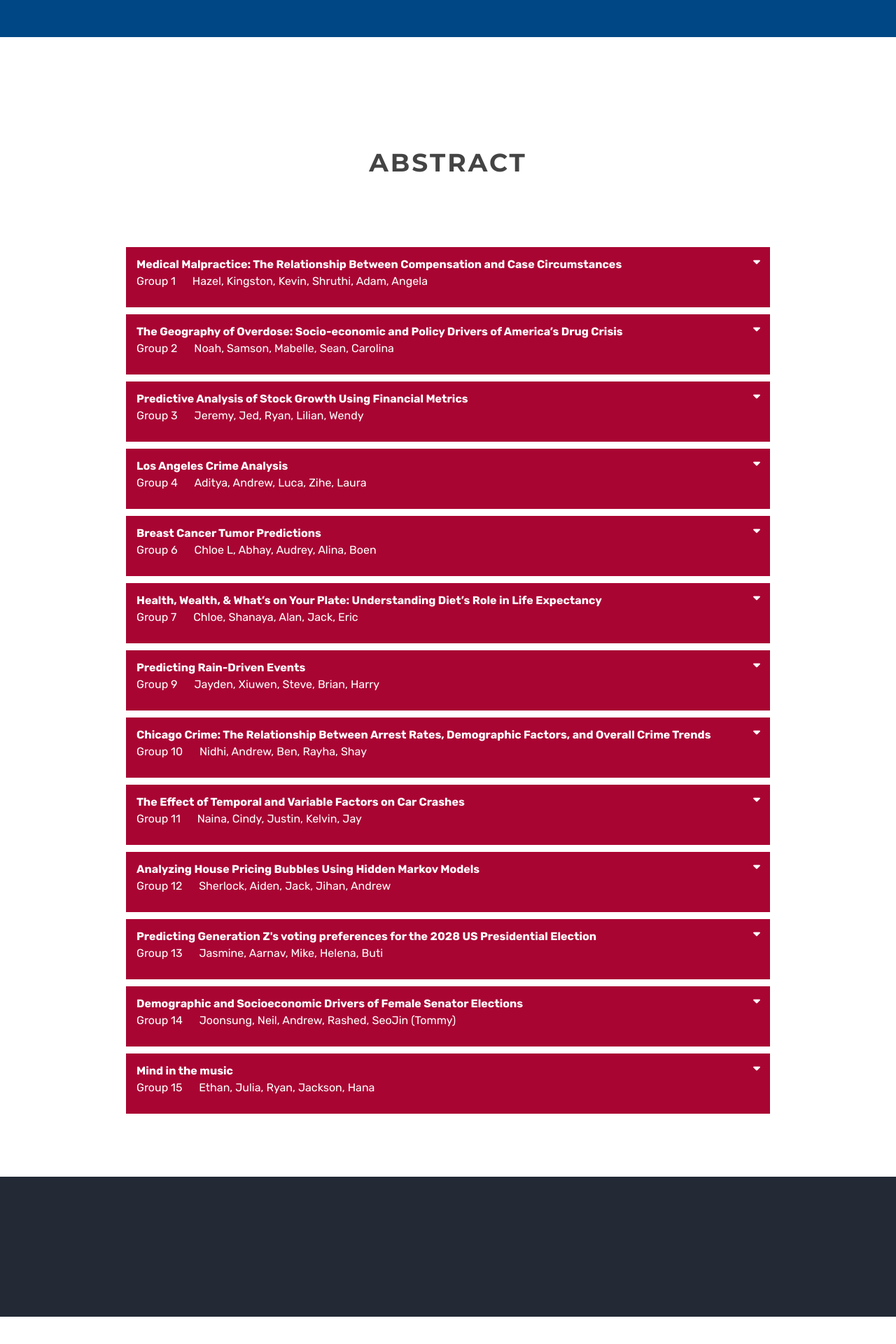
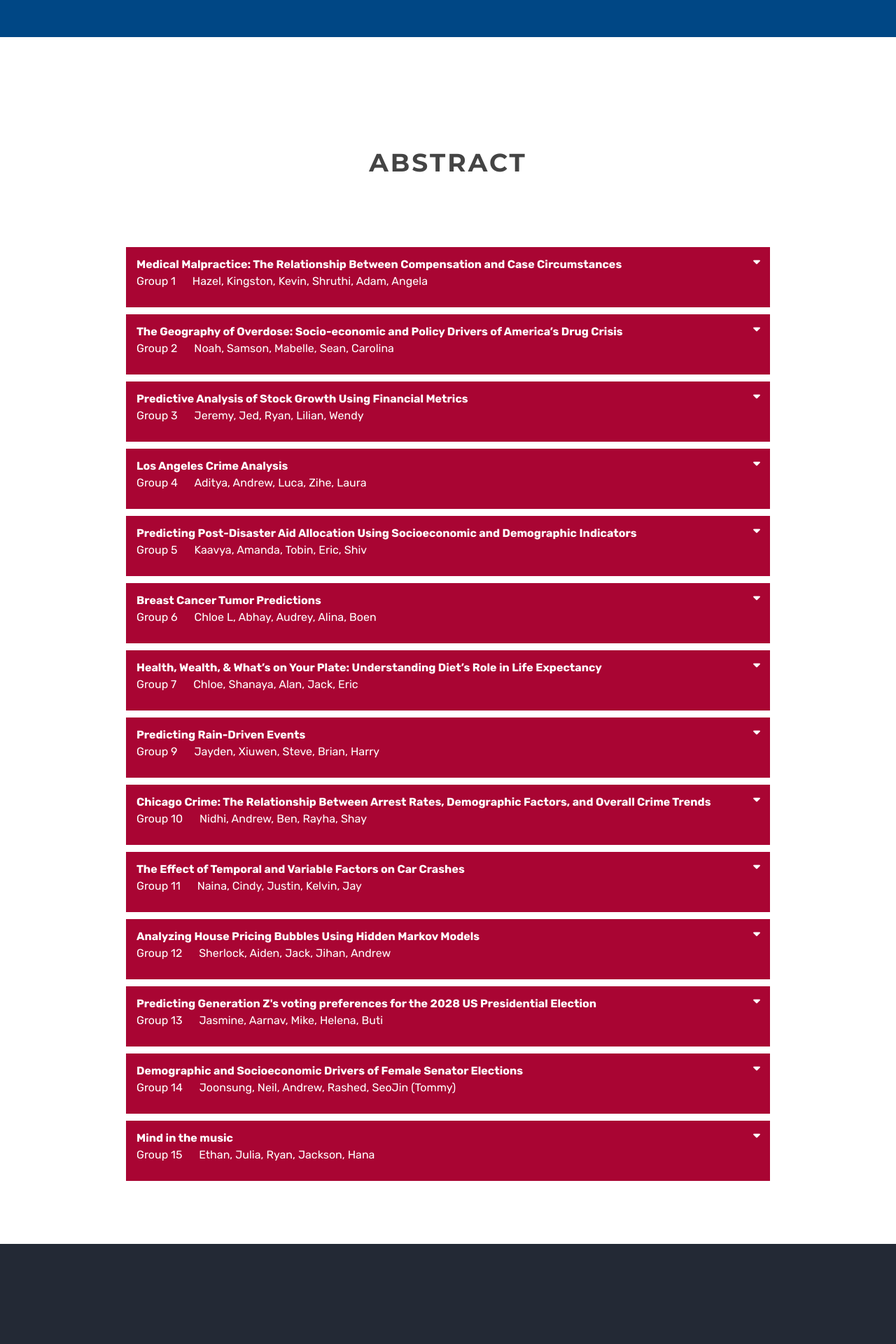
Before and after one commit to cccfran/modern-data-mining, a Jekyll site: the page built from dsl10.html, in a window 1280 px wide. Shown: the part 1804-3724 px from the top of the page at 70% size. Built offline with Jekyll 4.4.1, drawn with Linux system fonts in a browser that asks for light colours; some of the changed lines change nothing that is shown.

Commit message:
Update speakers_dsl10.json

```diff
--- a/_data/speakers_dsl10.json
+++ b/_data/speakers_dsl10.json
@@ -102,5 +102,13 @@
    "TF": "Richard Patti",
    "Title": "Predicting Generation Z's voting preferences for the 2028 US Presidential Election",
    "Abstract": "This research aims to predict the political preferences of future voters in Generation Z that are currently in high school when they reach voting age for the 2028 election. Generation Z has been more involved in politics and has high political engagement, even before reaching voting age.They are more vocal about their beliefs and are skilled at spreading information rapidly. A key driver of this is the influence of social media, which plays a central role in how Generation Z consumes and shares political content. Using elastic net regularization, neural networks, and multilevel regression with post-stratification to create a model based on survey data from high school seniors to predict the political preferences of a major voting block, Generation Z, in the 2028 US Presidential Election."
+ },
+ {
+   "Timestamp": "8/1/2025 8:20:28",
+   "Names": "Kaavya, Amanda, Tobin, Eric, Shiv",
+   "Group": 5,
+   "TF": "Neil Fasching",
+   "Title": "Predicting Post-Disaster Aid Allocation Using Socioeconomic and Demographic Indicators",
+   "Abstract": "Natural disasters have long-lasting impacts on socioeconomic conditions and human well-being. We were interested in post-disaster aid allocation in different regions after different disasters. Thus, we set the goals of the study to examine how key socioeconomic variables — including percent unemployment, median household income, type of disaster, population size, and net population growth — influence the amount of federal aid provided following natural disasters. To support our analysis, we used heat maps, scatterplots, histograms, and bar graphs for exploratory data analysis (EDA). Our final model revealed that there was not a direct formula to determine the federal aid warranted for a natural disaster.  Some of the results stood out from others due to their unexpected relationship with federal aid provided. Overall, our project successfully highlights how socioeconomic factors determine the amount of federal aid provided after natural disasters and gives us a way to determine how aid should be distributed in the future."
  }
 ]
```
